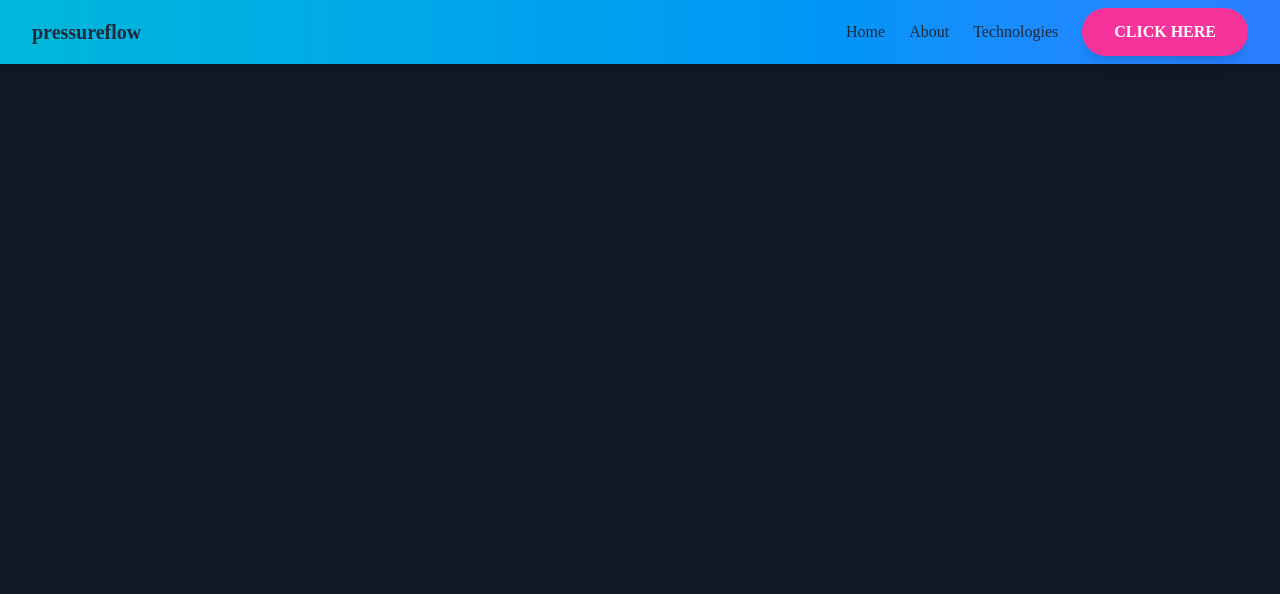
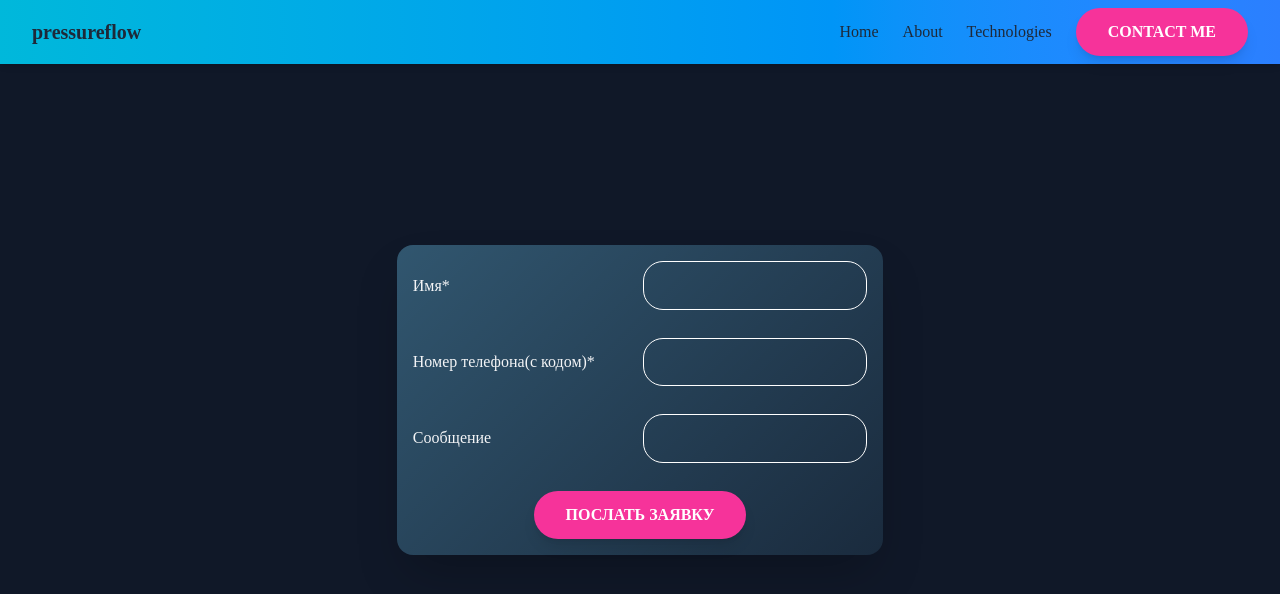
Before and after one commit to PressureFlow/vue-app, a Vue app: page /vue-app/contact in a window 1280 px wide. Shown: the top 594 px of the page. Built offline with nearby package versions, Linux system fonts and the light colour scheme.

Commit message:
add contactForm.vue
want update this

```diff
--- a/src/App.vue
+++ b/src/App.vue
@@ -1,12 +1,11 @@
 <script setup>
 import NavPage from "./components/navigation/NavPage.vue";
-
 </script>
 
 <template>
   <body class="bg-gray-900">
     <NavPage />
-        <RouterView />
+    <RouterView />
   </body>
 </template>
 
--- /dev/null
+++ b/src/components/form/contactForm.vue
@@ -0,0 +1,58 @@
+<template>
+  <section class="form flex justify-center ">
+    <div class="flex items-center ">
+      <div
+        class="transition-all delay-150 duration-300 ease-in-out bg-linear-135 to-sky-300/10 from-sky-300/33 rounded-2xl p-2 shadow-2xl backdrop:blur-2xl text-gray-100 relative hover:scale-110"
+      >
+        <form
+          class="obratnuj-zvonok p-2 "
+          autocomplete="off"
+          action="email.php"
+          method="post"
+        >
+          <div class="form-zvonok">
+            <div class="flex flex-col justify-center items-center">
+              <div class="flex flex-col gap-7">
+                <div class="flex justify-between items-center">
+                  <label>Имя<span>*</span></label>
+                  <input type="text" name="username" required />
+                </div>
+                <div class="flex justify-between items-center">
+                  <label>Номер телефона(с кодом)<span>*</span></label>
+                  <input type="text" name="usernumber" required />
+                </div>
+                <div class="flex justify-between items-center">
+                  <label>Сообщение</label>
+                  <input type="text" name="question" />
+                </div>
+              </div>
+
+              <button
+                class="px-8 py-3 bg-pink-500 hover:bg-pink-400 text-white rounded-full uppercase font-bold text-sm md:text-base shadow-lg transition-all duration-300 ease-in-out transform hover:scale-105 focus:outline-none focus:ring-4 focus:ring-pink-500 focus:ring-opacity-50 mt-7"
+                type="submit"
+                value="Послать заявку"
+              >
+                Послать заявку
+              </button>
+            </div>
+          </div>
+        </form>
+      </div>
+    </div>
+  </section>
+</template>
+
+<script></script>
+
+<style>
+section {
+  min-height: 100vh;
+}
+
+input {
+  border: 1px solid white;
+  margin-left: 3rem;
+  padding: .7rem;
+  border-radius: 20px;
+}
+</style>
--- a/src/components/navigation/NavPage.vue
+++ b/src/components/navigation/NavPage.vue
@@ -26,7 +26,7 @@
           <a href="#" class="text-gray-800 hover:text-blue-500"><router-link to="/">Home</router-link></a>
           <a href="#" class="text-gray-800 hover:text-blue-500"><router-link to="/about">About</router-link></a>
           <a href="#" class="text-gray-800 hover:text-blue-500"><router-link to="/tech">Technologies</router-link></a>
-          <button class="px-8 py-3 bg-pink-500 hover:bg-pink-400 text-white rounded-full uppercase font-bold text-sm md:text-base shadow-lg transition-all duration-300 ease-in-out transform hover:scale-105 focus:outline-none focus:ring-4 focus:ring-pink-500 focus:ring-opacity-50">Click here</button>
+          <router-link to="/contact"><button class="px-8 py-3 bg-pink-500 hover:bg-pink-400 text-white rounded-full uppercase font-bold text-sm md:text-base shadow-lg transition-all duration-300 ease-in-out transform hover:scale-105 focus:outline-none focus:ring-4 focus:ring-pink-500 focus:ring-opacity-50">Contact me</button></router-link>
         </div>
 
       </div>
--- a/src/routes/index.js
+++ b/src/routes/index.js
@@ -4,6 +4,7 @@ const routes = [
   { path: "/", component: () => import("../views/HomePage.vue") },
   { path: "/about", component: () => import("../views/AboutPage.vue") },
   { path: "/tech", component: () => import("../views/TechnologiesPage.vue") },
+  { path: "/contact", component: () => import("../components/form/contactForm.vue") }
 ];
 
 const router = createRouter({
```
